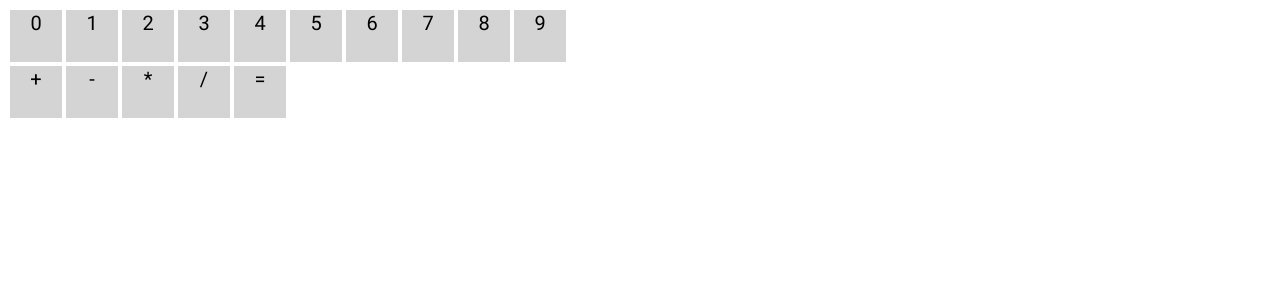
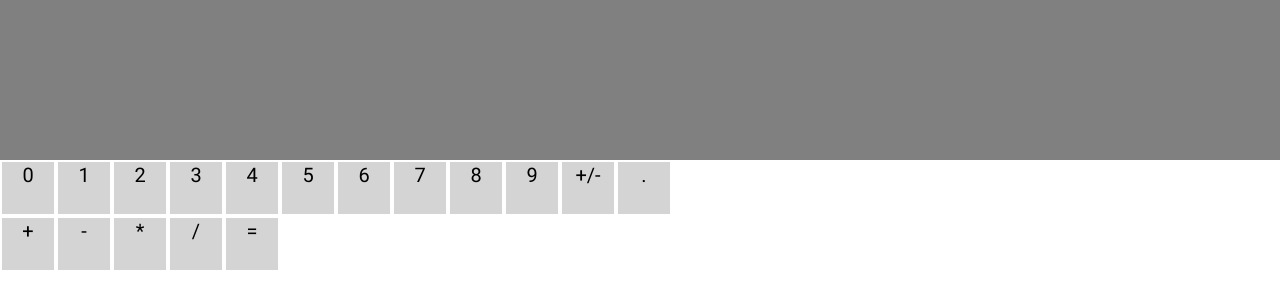
Before and after one commit to bvth/react-calculator, a React (Create React App) app: page / in a window 1280 px wide. Shown: the top 308 px of the page. Built offline with nearby package versions, Linux system fonts and the light colour scheme.

Commit message:
config window size

```diff
--- a/index.html
+++ b/index.html
@@ -38,5 +38,8 @@
       To create a production bundle, use `npm run build` or `yarn build`.
     -->
     <script src="public/bundle.js"></script>
+    <script>
+      console.log(window.innerWidth, window.innerHeight);
+    </script>
   </body>
 </html>
--- a/package.json
+++ b/package.json
@@ -4,9 +4,9 @@
   "private": true,
   "main": "src/electron-starter.js",
   "dependencies": {
-    "css-loader": "^0.28.9",
+    "css-loader": "^0.28.11",
     "lodash": "^4.17.5",
-    "node-sass": "^4.7.2",
+    "node-sass": "^4.8.3",
     "react": "^16.2.0",
     "react-dom": "^16.2.0",
     "react-scripts": "1.1.0",
@@ -23,7 +23,7 @@
   },
   "devDependencies": {
     "babel-core": "^6.26.0",
-    "babel-loader": "^7.1.2",
+    "babel-loader": "^7.1.4",
     "babel-preset-es2015": "^6.24.1",
     "babel-preset-react": "^6.24.1",
     "electron": "^1.8.4",
--- a/src/components/display.js
+++ b/src/components/display.js
@@ -1,9 +1,11 @@
 import React from 'react';
+
+import '../style/display.scss';
 
 class Display extends React.Component{
     render(){
         return(
-            <div className="empty"></div>
+            <div className="display"></div>
         )
     }
 }
--- a/src/components/keyboard.js
+++ b/src/components/keyboard.js
@@ -4,11 +4,24 @@ import times from 'lodash/times';
 
 class Keyboard extends React.Component{
     render(){
+        const renderButton =(i) =>{
+           switch(i){
+                case 10:
+                    return <Button key={i} value={"+/-"} type="sign"/>
+                    break;
+                case 11:
+                    return <Button key={i} value={"."} type="sign"/>;
+                    break;
+                default:
+                    return <Button key={i} value={i} type="number"/>;
+                    break;
+           }
+        }
         return(
             <div className="keyboard">
                 <div className="num_pad">
-                    {times(10,(i)=>
-                        <Button key={i} value={i} type="number"/>
+                    {times(12,(i)=>
+                        renderButton(i)
                     )}
                 </div>
                 <div className="op_pad">
--- a/src/electron-wait-react.js
+++ b/src/electron-wait-react.js
@@ -1,4 +1,3 @@
-
 const net = require('net');
 const port = process.env.PORT ? (process.env.PORT - 100) : 3000;
 
--- a/src/style/app.scss
+++ b/src/style/app.scss
@@ -1,3 +1,14 @@
-.calculator, .calculator *{
-    font-family: 'Roboto'!important;
+body{
+    margin: 0;
 }
+#app{
+    position: fixed;
+    width: 100%;
+    height: 100%;
+    .calculator{
+        width: 100%;
+        height: 100%;
+        position: fixed;
+        font-family: 'Roboto'!important;
+    }
+}
--- /dev/null
+++ b/src/style/display.scss
@@ -0,0 +1,5 @@
+.display{
+    width: 100%;
+    height: 20%;
+    background: grey;
+}
```
Also changed, not shown: src/electron-starter.js (+7 -3 lines), 1 other file (tests, documents, lock files or other folders).
